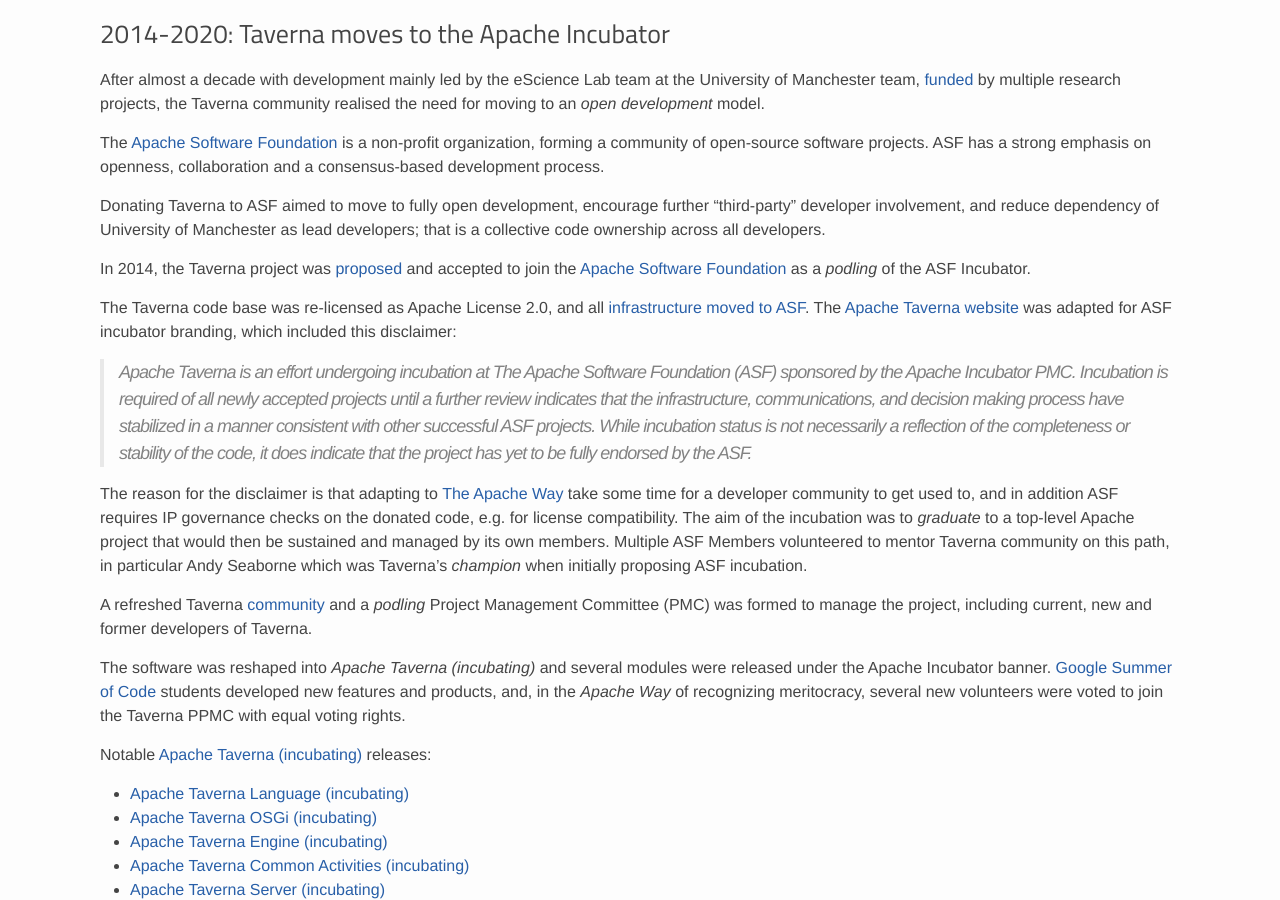
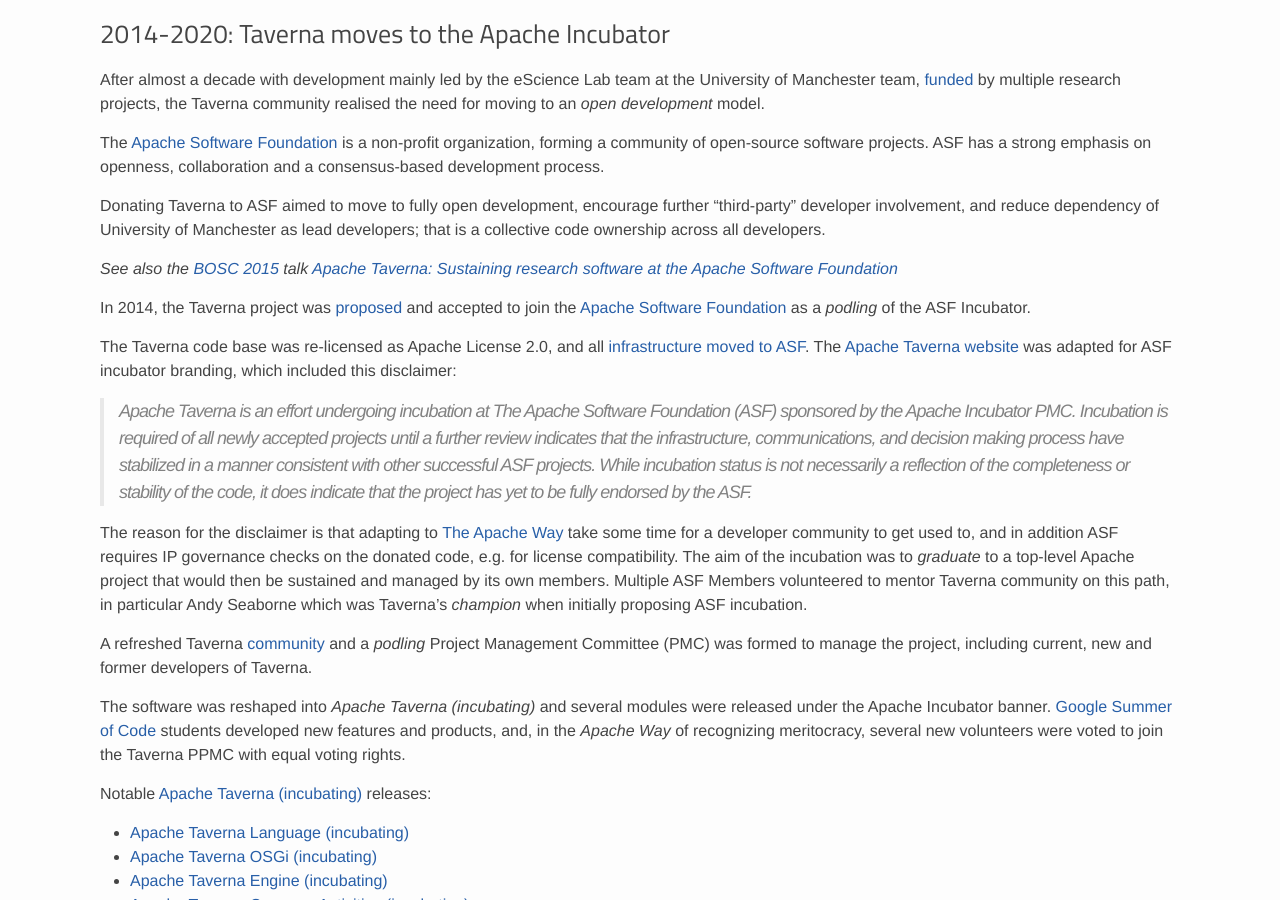
Before and after one commit to eScienceLab/eScienceLab.github.io, a Jekyll site: the page built from _old_products/taverna.md, in a window 1280 px wide and 900 px high, scrolled down 2012 px. Built offline with Jekyll 4.4.1, drawn with Linux system fonts in a browser that asks for light colours; comment, search, counter and statistics services are not loaded.

Commit message:
some youtube

```diff
--- a/_old_products/taverna.md
+++ b/_old_products/taverna.md
@@ -128,6 +128,10 @@
 further "third-party" developer involvement, and reduce dependency of
 University of Manchester as lead developers; that is a collective code
 ownership across all developers.
+
+
+_See also the [BOSC 2015](https://doi.org/10.1371/journal.pcbi.1004691) talk
+[Apache Taverna: Sustaining research software at the Apache Software Foundation](https://www.youtube.com/watch?v=y-ct1k3AXCM)_
 
 In 2014, the Taverna project was [proposed](https://cwiki.apache.org/confluence/display/incubator/TavernaProposal)
 and accepted to join the [Apache Software Foundation](https://apache.org/)
```
